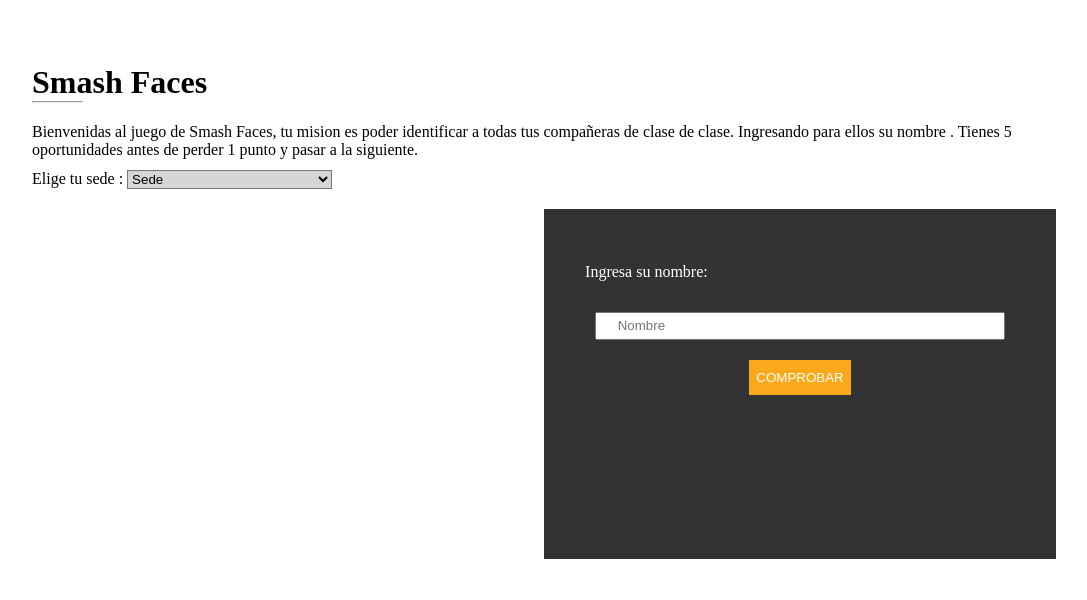
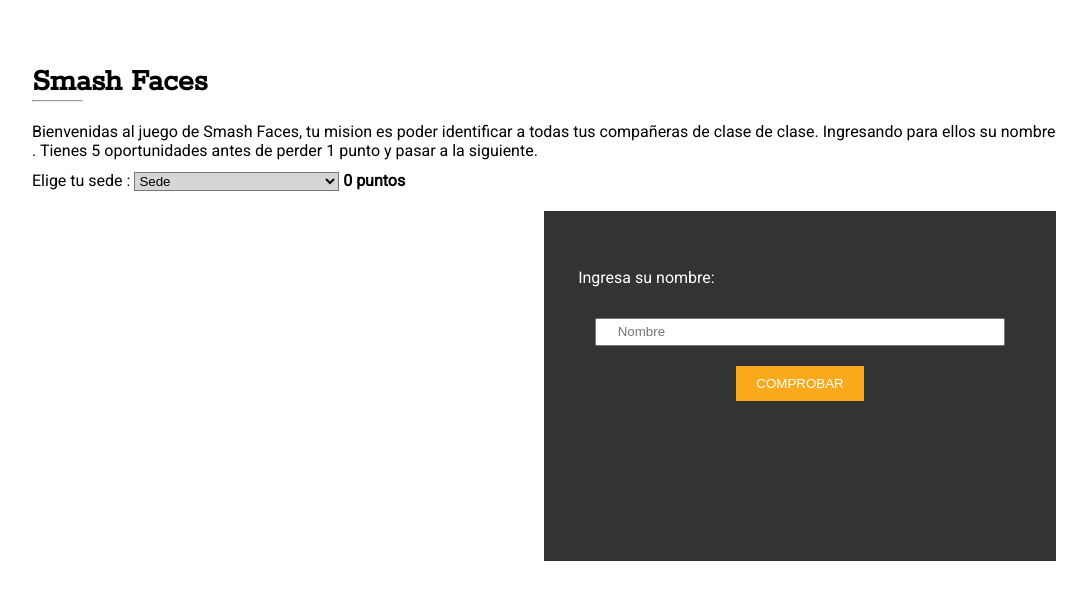
Before and after one commit to LeidyRosmery/smashFace01, a plain HTML site: page index.html in a window 1280 px wide. Shown: the whole page, without its empty margins (96-1183 px from the left). Drawn offline with nearby package versions, Linux system fonts and the light colour scheme.

Commit message:
agregando fuentes

```diff
--- a/assets/css/main.css
+++ b/assets/css/main.css
@@ -3,18 +3,23 @@
   margin: 0;
   padding: 0;
 }
+
+body{
+  font-family: "Roboto";
+}
 header{
   padding: 5% 10% 0 10%;
-
+}
+h1{
+  font-family: "Rokkitt";
 }
 hr{
   width: 5%;
-  font-weight: bold;
-  color: black;
   margin-bottom: 2%;
 }
 p{
   margin-bottom: 1%;
+
 }
 select{
   width: 20%;
@@ -45,21 +50,19 @@ label{
   margin-left: -60%;
 }
 button{
-  width: 20%;
+  width: 25%;
   height: 10%;
   background: #F9A91A;
   color: #fff;
   border: none;
 }
 input{
-
   width: 80%;
   height: 8%;
   padding: 0 4%;
   margin-bottom:  4% ;
   margin-top: 6%;
 }
-
 .imgCoder{
   height: 100%;
   width: 100%;
--- a/assets/js/aleatorio.js
+++ b/assets/js/aleatorio.js
@@ -5,6 +5,7 @@ var sede;
 var puntajeTotal=0;
 var inputName = $('input');
 var contentCoder = $('.coder');
+
 var repetido = function(num) {
     var repe = false;
     for (var i = 0; i < usados.length; i++) {
@@ -46,7 +47,7 @@ var seleccionSede = function(sede) {
             //  printFoto(sede);
     }
 }
-
+$('#puntajeTotal').text(puntajeTotal + " puntos");
 $('select').change(function(e) {
     var sede = $('.sede').val();
     seleccionSede(sede);
--- a/index.html
+++ b/index.html
@@ -14,8 +14,7 @@
     <header>
         <h1> Smash Faces</h1>
         <b><hr></b>
-      <p>Bienvenidas al juego de Smash Faces, tu mision es poder identificar a todas tus compañeras de clase de clase.
-        Ingresando para ellos su nombre . Tienes 5 oportunidades antes de perder 1 punto y pasar a la siguiente.
+        <p>Bienvenidas al juego de Smash Faces, tu mision es poder identificar a todas tus compañeras de clase de clase. Ingresando para ellos su nombre . Tienes 5 oportunidades antes de perder 1 punto y pasar a la siguiente.
         </p>
         <span>Elige tu sede :</span>
         <select class="sede" name="">
@@ -23,7 +22,8 @@
          <option value="mexico">Mexico</option>
          <option value="peru">Peru</option>
       </select>
-      <span id="puntajeTotal"></span><br>
+        <strong><span id="puntajeTotal"></span><br></strong>
+
     </header>
     <div class="play-juego">
         <div class="coder"></div>
```
Lines whose indentation alone changed are shown as unchanged.
